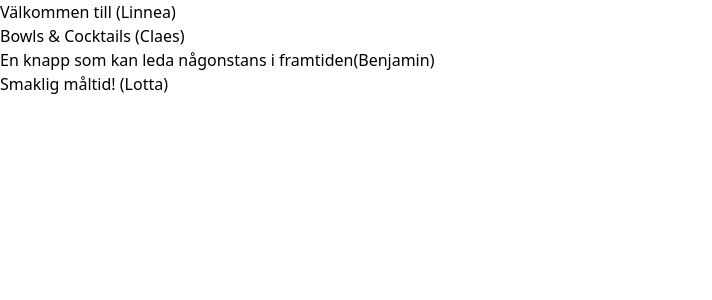
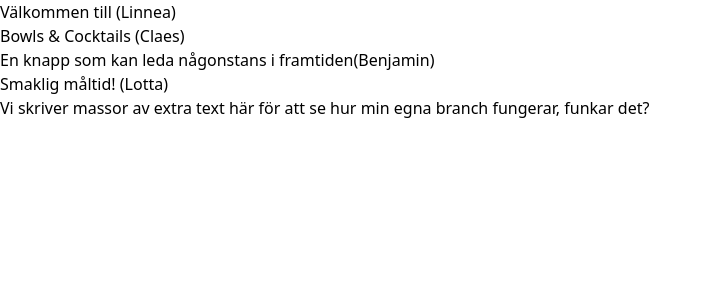
Before and after one commit to skogsmo/CocktailsAndFood, a React (Vite) app in the folder CocktailsAndFood/: page / in a window 1280 px wide. Shown: the top 300 px of the page, without its empty margins (0-712 px from the left). Built offline with nearby package versions, Linux system fonts and the light colour scheme.

Commit message:
Testing branch changes

```diff
--- a/CocktailsAndFood/src/App.tsx
+++ b/CocktailsAndFood/src/App.tsx
@@ -21,6 +21,8 @@ function App() {
         <h3 className="text-xl text-center">
           Smaklig måltid! <span className="text-xs font-thin">(Lotta)</span>
         </h3>
+        <span>Vi skriver massor av extra text här för att se hur min
+          egna branch fungerar, funkar det?</span>
         </div>
     </>
   );
```
